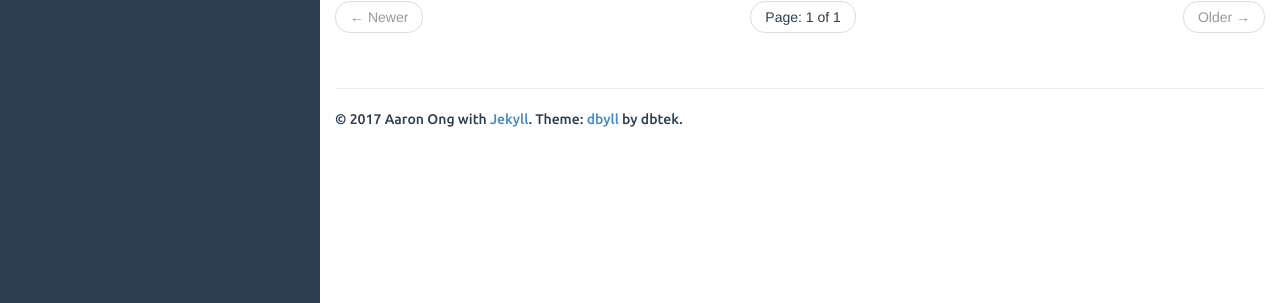
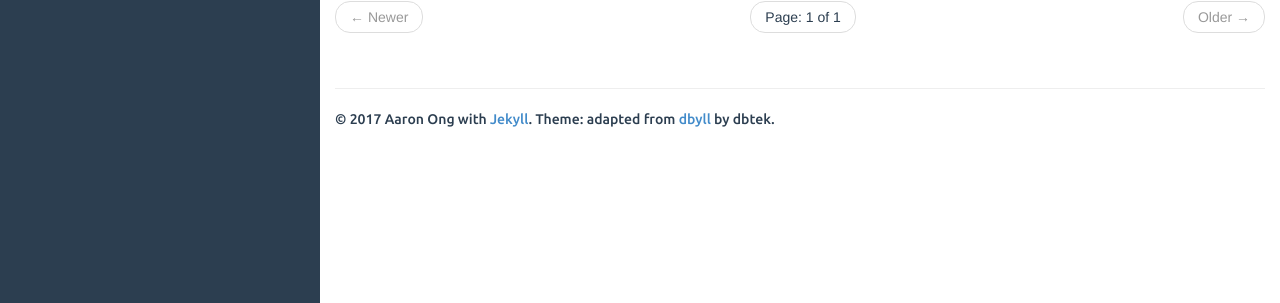
Before and after one commit to Aaronong/Aaronong.github.io, a Jekyll site: the page built from index.html, in a window 1280 px wide. Shown: the part 569-872 px from the top of the page. Built offline with Jekyll 4.4.1, drawn with Linux system fonts in a browser that asks for light colours; the list of posts is cut into pages by our own code.

Commit message:
Testing favicon again

```diff
--- a/_includes/default.html
+++ b/_includes/default.html
@@ -24,11 +24,8 @@
 
 	<!-- Le fav and touch icons -->
 	 <!-- Update these with your own images -->
-	<link rel="shortcut icon" href="{{ site.BASE_PATH }}/assets/ico/favicon.ico">
-	<link rel="icon" href="{{ site.BASE_PATH }}/assets/ico/favicon.ico">
-	<link rel="apple-touch-icon" href="{{ site.BASE_PATH }}/assets/ico/apple-touch-icon.png">
-	<link rel="apple-touch-icon" sizes="72x72" href="{{ site.BASE_PATH }}/assets/ico/apple-touch-icon-72x72.png">
-	<link rel="apple-touch-icon" sizes="114x114" href="{{ site.BASE_PATH }}/assets/ico/apple-touch-icon-114x114.png">
+	<link rel="shortcut icon" type="image/png" href="{{ site.BASE_PATH }}/assets/ico/apple-touch-icon.png">
+	<link rel="icon" type="image/png" href="{{ site.BASE_PATH }}/assets/ico/apple-touch-icon.png">
 
 
 	<link rel="alternate" type="application/rss+xml" title="{{ site.name }}" href="{{ site.BASE_PATH }}/feed.xml">
@@ -99,7 +96,7 @@
 		<footer>
 			<hr/>
 			<p>
-				&copy; {{ site.time | date: '%Y' }} {{ site.author.name }} with <a href="http://jekyllrb.com/">Jekyll</a>. Theme: <a href="https://github.com/dbtek/dbyll">dbyll</a> by dbtek.
+				&copy; {{ site.time | date: '%Y' }} {{ site.author.name }} with <a href="http://jekyllrb.com/">Jekyll</a>. Theme: adapted from <a href="https://github.com/dbtek/dbyll">dbyll</a> by dbtek.
 			</p>
 		</footer>
 	</div>
```
Also changed, not shown: 1 other file.
